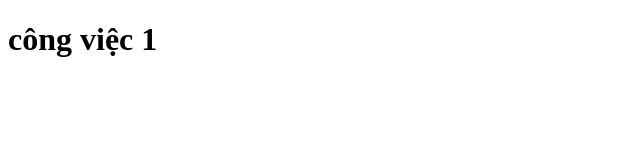
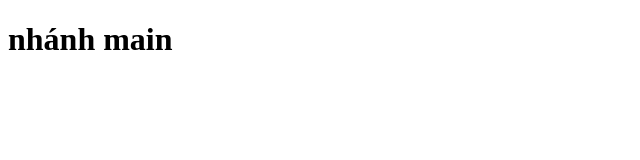
Before and after one commit to batnern/duan3, a plain HTML site: page index.html in a window 1280 px wide. Shown: the whole page, without its empty margins (0-640 px from the left). Drawn offline with Linux system fonts and the light colour scheme.

Commit message:
2. nhánh main sửa lần 1

```diff
--- a/index.html
+++ b/index.html
@@ -6,6 +6,6 @@
     <title>học hành</title>
   </head>
   <body>
-    <h1>công việc 1</h1>
+    <h1>nhánh main</h1>
   </body>
 </html>
```
